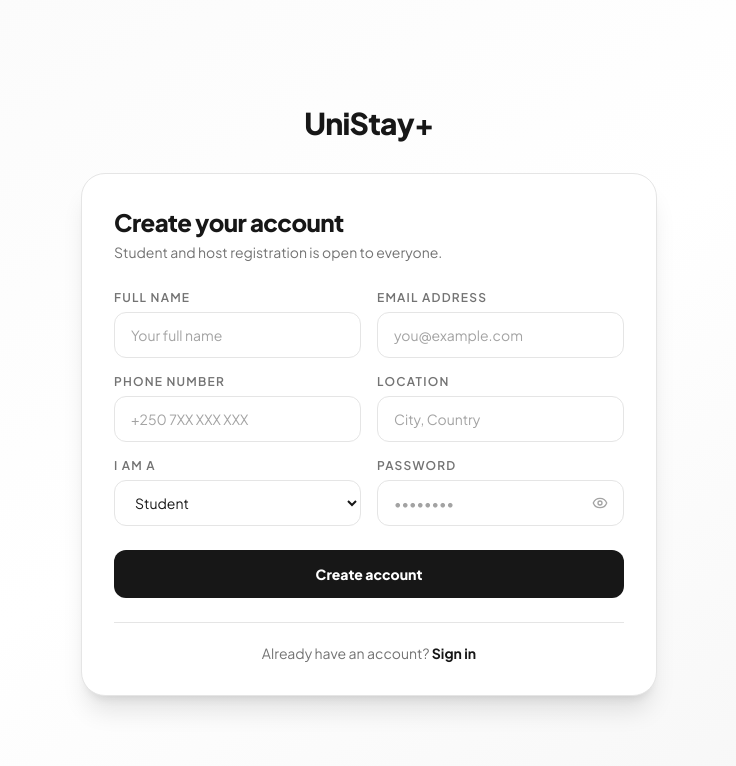
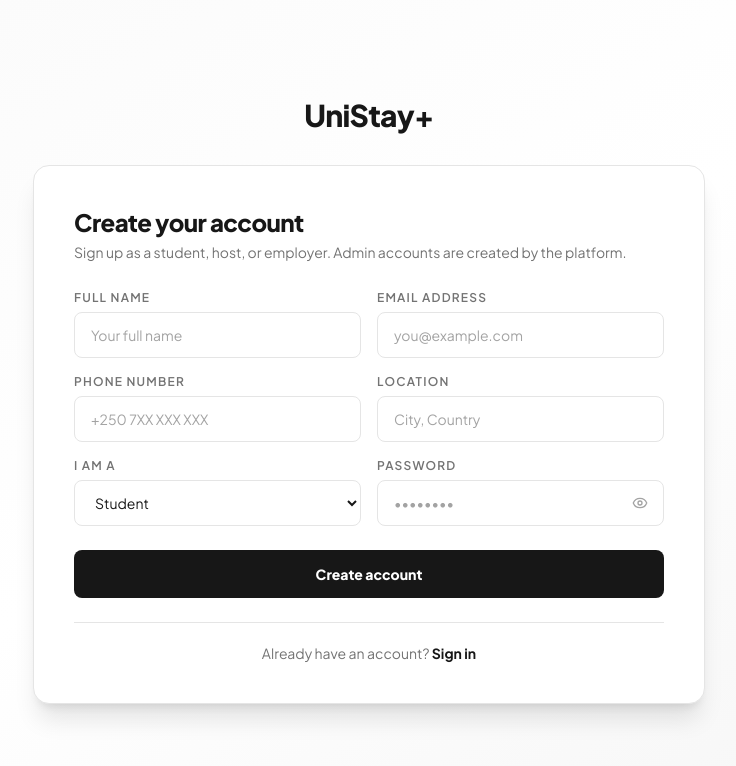
Before and after one commit to kirengasam05-dot/unistay-frontend, a React (Vite) app: page /register in a window 1280 px wide. Shown: the top 766 px of the page, without its empty margins (271-1007 px from the left). Built offline with nearby package versions, Linux system fonts and the light colour scheme.

Commit message:
style(LoginPage, RegisterPage): update button and input styles for improved UI consistency

```diff
--- a/src/features/auth/pages/LoginPage.tsx
+++ b/src/features/auth/pages/LoginPage.tsx
@@ -44,7 +44,7 @@
         {/* Card */}
         <form
           onSubmit={submit}
-          className="w-full rounded-3xl border border-neutral-200 bg-white p-8 shadow-xl dark:border-white/10 dark:bg-white/[0.07] dark:shadow-2xl dark:backdrop-blur-2xl"
+          className="w-full rounded-2xl border border-neutral-200 bg-white p-8 shadow-xl dark:border-white/10 dark:bg-white/[0.07] dark:shadow-2xl dark:backdrop-blur-2xl"
         >
           <h2 className="text-2xl font-black text-neutral-900 dark:text-white">Welcome back</h2>
           <p className="mt-1 text-sm text-neutral-500 dark:text-neutral-400">
@@ -68,7 +68,7 @@
                 placeholder="you@example.com"
                 type="email"
                 required
-                className="w-full rounded-xl border border-neutral-200 bg-white px-4 py-3 text-sm text-neutral-900 placeholder-neutral-400 outline-none transition focus:border-neutral-400 dark:border-white/10 dark:bg-white/10 dark:text-white dark:placeholder-neutral-500 dark:focus:border-white/30 dark:focus:bg-white/15"
+                className="w-full rounded-lg border border-neutral-200 bg-white px-4 py-3 text-sm text-neutral-900 placeholder-neutral-400 outline-none transition focus:border-neutral-500 dark:border-white/10 dark:bg-white/10 dark:text-white dark:placeholder-neutral-500 dark:focus:border-white/30 dark:focus:bg-white/15"
               />
             </div>
 
@@ -97,7 +97,7 @@
 
             <button
               type="submit"
-              className="mt-2 w-full rounded-xl bg-neutral-900 py-3.5 text-sm font-black text-white transition hover:bg-neutral-700 active:scale-[0.98] dark:bg-white dark:text-neutral-900 dark:hover:bg-neutral-100"
+              className="mt-2 w-full rounded-lg bg-neutral-900 py-3.5 text-sm font-black text-white transition hover:bg-neutral-700 active:scale-[0.98] dark:bg-white dark:text-neutral-900 dark:hover:bg-neutral-100"
             >
               Log in
             </button>
--- a/src/features/auth/pages/RegisterPage.tsx
+++ b/src/features/auth/pages/RegisterPage.tsx
@@ -56,7 +56,7 @@
     navigate('/dashboard');
   };
 
-  const inputClass = 'w-full rounded-xl border border-neutral-200 bg-white px-4 py-3 text-sm text-neutral-900 placeholder-neutral-400 outline-none transition focus:border-neutral-400 dark:border-white/10 dark:bg-white/10 dark:text-white dark:placeholder-neutral-500 dark:focus:border-white/30 dark:focus:bg-white/15';
+  const inputClass = 'w-full rounded-lg border border-neutral-200 bg-white px-4 py-3 text-sm text-neutral-900 placeholder-neutral-400 outline-none transition focus:border-neutral-500 dark:border-white/10 dark:bg-white/10 dark:text-white dark:placeholder-neutral-500 dark:focus:border-white/30 dark:focus:bg-white/15';
   const labelClass = 'block text-xs font-semibold uppercase tracking-widest text-neutral-500 dark:text-neutral-400 mb-1.5';
 
   return (
@@ -70,7 +70,7 @@
       {/* Light-mode soft background */}
       <div className="absolute inset-0 bg-gradient-to-br from-neutral-50 via-white to-neutral-100 dark:hidden" />
 
-      <div className="relative z-10 w-full max-w-xl">
+      <div className="relative z-10 w-full max-w-2xl">
 
         {/* Brand */}
         <Link to="/" className="mb-8 block text-center text-3xl font-black tracking-tight text-neutral-900 dark:text-white">
@@ -80,11 +80,11 @@
         {/* Card */}
         <form
           onSubmit={submit}
-          className="w-full rounded-3xl border border-neutral-200 bg-white p-8 shadow-xl dark:border-white/10 dark:bg-white/[0.07] dark:shadow-2xl dark:backdrop-blur-2xl"
+          className="w-full rounded-2xl border border-neutral-200 bg-white p-10 shadow-xl dark:border-white/10 dark:bg-white/[0.07] dark:shadow-2xl dark:backdrop-blur-2xl"
         >
           <h2 className="text-2xl font-black text-neutral-900 dark:text-white">Create your account</h2>
           <p className="mt-1 text-sm text-neutral-500 dark:text-neutral-400">
-            Student and host registration is open to everyone.
+            Sign up as a student, host, or employer. Admin accounts are created by the platform.
           </p>
 
           {error && (
@@ -126,6 +126,7 @@
               >
                 <option value="STUDENT">Student</option>
                 <option value="HOST">Host</option>
+                <option value="EMPLOYER">Employer</option>
               </select>
             </div>
 
@@ -153,7 +154,7 @@
 
           <button
             type="submit"
-            className="mt-6 w-full rounded-xl bg-neutral-900 py-3.5 text-sm font-black text-white transition hover:bg-neutral-700 active:scale-[0.98] dark:bg-white dark:text-neutral-900 dark:hover:bg-neutral-100"
+            className="mt-6 w-full rounded-lg bg-neutral-900 py-3.5 text-sm font-black text-white transition hover:bg-neutral-700 active:scale-[0.98] dark:bg-white dark:text-neutral-900 dark:hover:bg-neutral-100"
           >
             Create account
           </button>
```
